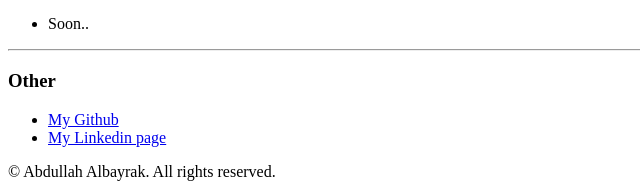
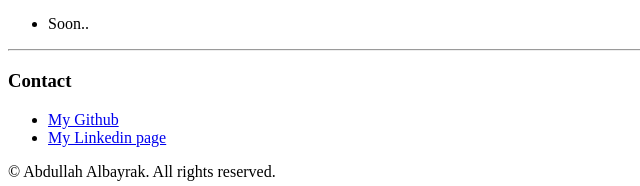
Before and after one commit to a-albayrak/html-portfolio, a plain HTML site: page index.html in a window 1280 px wide. Shown: the part 887-1073 px from the top of the page, 0-640 px from the left. Drawn offline with Linux system fonts and the light colour scheme.

Commit message:
Update index.html

```diff
--- a/index.html
+++ b/index.html
@@ -66,7 +66,7 @@
             </ul>
         <hr>
 
-        <h3>Other</h3>
+        <h3>Contact</h3>
             <ul>
                 <li>
                     <a href="https://github.com/a-albayrak">My Github</a>
```
